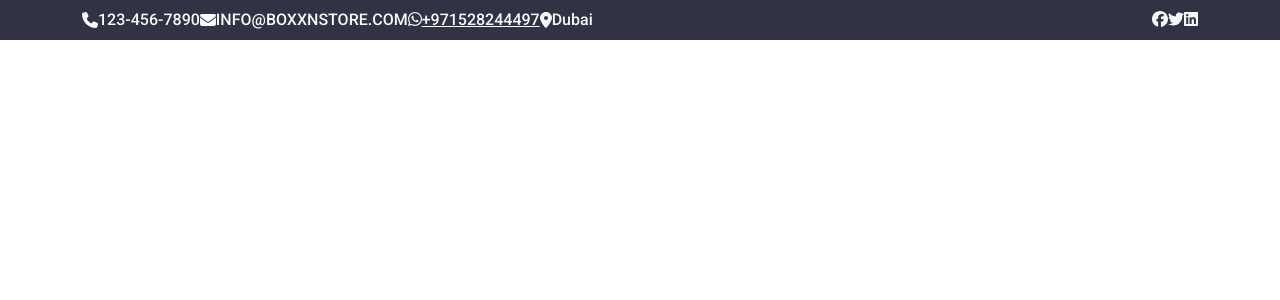
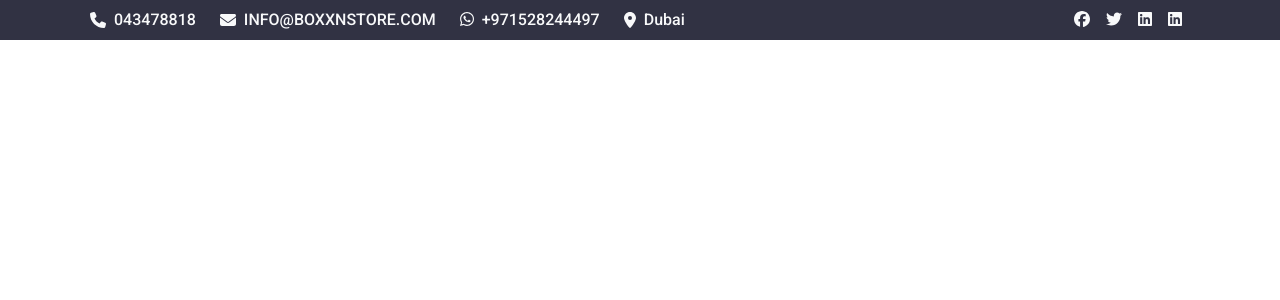
Before and after one commit to Rifat8080/boxxnstore-react-web, a React (Create React App) app: page / in a window 1280 px wide. Shown: the top 300 px of the page. Built offline with nearby package versions, Linux system fonts and the light colour scheme.

Commit message:
Topbar css completed

```diff
--- a/src/components/TopBar.js
+++ b/src/components/TopBar.js
@@ -1,4 +1,5 @@
 import React from 'react';
+import '../css/App.css';
 import 'bootstrap/dist/css/bootstrap.min.css';
 import { FontAwesomeIcon } from '@fortawesome/react-fontawesome';
 // Import from the appropriate package, in this case, free-brands-svg-icons
@@ -8,7 +9,7 @@ import { faWhatsapp, faFacebook, faTwitter, faLinkedin } from '@fortawesome/free
 const TopBar = () => {
 
     // FOR PHONE NUMBER CAT
-    const phoneNumber = '123-456-7890'; // Replace with your actual phone number
+    const phoneNumber = '043478818'; // Replace with your actual phone number
 
     const handlePhoneClick = () => {
         window.location.href = `tel:${phoneNumber}`;
@@ -43,36 +44,46 @@ const TopBar = () => {
             <div className="container">
                 <div className="d-flex align-items-center justify-content-between">
                     <div className="d-flex align-items-center">
-                        <div className="mr-3 d-flex align-items-center" onClick={handlePhoneClick} style={{ cursor: 'pointer' }}>
-                            <FontAwesomeIcon icon={faPhone} className="mr-1" />
+
+                        {/* Left body of the topbar */}
+
+                        <div className="me-3 d-flex align-items-center " onClick={handlePhoneClick} style={{ cursor: 'pointer' }}>
+                            <FontAwesomeIcon icon={faPhone} className="px-2" />
                             <span className="d-none d-lg-inline">{phoneNumber}</span>
                         </div>
-                        <div className="mr-3 d-flex align-items-center" onClick={handleEmailClick} style={{ cursor: 'pointer' }}>
-                            <FontAwesomeIcon icon={faEnvelope} className="mr-1" />
+                        <div className="me-3 d-flex align-items-center" onClick={handleEmailClick} style={{ cursor: 'pointer' }}>
+                            <FontAwesomeIcon icon={faEnvelope} className="px-2" />
                             <span className="d-none d-lg-inline">{email}</span>
                         </div>
 
-                        <div className="d-flex align-items-center">
+                        <div className="me-3 d-flex align-items-center">
                             {/* WhatsApp icon with click handler */}
-                            <a href="#" className="text-light mr-3" onClick={handleWhatsappClick}>
-                                <FontAwesomeIcon icon={faWhatsapp} className="mr-1" />
+                            <a href="#" className="text-light mr-3" onClick={handleWhatsappClick} >
+                                <FontAwesomeIcon icon={faWhatsapp} className="px-2" />
                                 <span className="d-none d-lg-inline">+971528244497</span>
                             </a>
                         </div>
 
-                        <div className="d-flex align-items-center">
-                        <FontAwesomeIcon icon={faLocationDot} className="mr-1" />
+                        <div className=" me-3 d-flex align-items-center">
+                        <FontAwesomeIcon icon={faLocationDot} className="px-2" />
                             <span className="d-none d-lg-inline">Dubai</span>
                         </div>
                     </div>
-                    <div className="d-flex align-items-center">
-                        <a href="#" className="text-light mr-3">
+
+
+                    {/* Right body of the topbar */}
+
+                    <div className="d-flex align-items-center ">
+                        <a href="#" className="text-light me-3">
                             <FontAwesomeIcon icon={faFacebook} />
                         </a>
-                        <a href="#" className="text-light mr-3">
+                        <a href="#" className="text-light me-3">
                             <FontAwesomeIcon icon={faTwitter} />
                         </a>
-                        <a href="#" className="text-light">
+                        <a href="#" className="text-light me-3">
+                            <FontAwesomeIcon icon={faLinkedin} />
+                        </a>
+                        <a href="#" className="text-light me-3">
                             <FontAwesomeIcon icon={faLinkedin} />
                         </a>
                     </div>
--- a/src/css/App.css
+++ b/src/css/App.css
@@ -13,3 +13,7 @@
   font-size: 16;
   font-weight: 500;
 }
+
+.topbar a.text-light {
+  text-decoration: none !important;
+}
--- a/src/css/index.css
+++ b/src/css/index.css
@@ -9,3 +9,7 @@ code {
   font-family: source-code-pro, Menlo, Monaco, Consolas, 'Courier New',
     monospace;
 }
+
+a{
+  text-decoration: none;
+}
```
